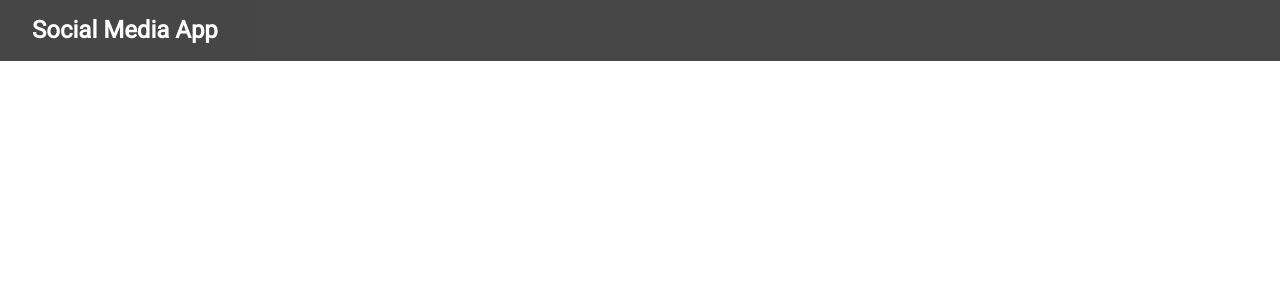
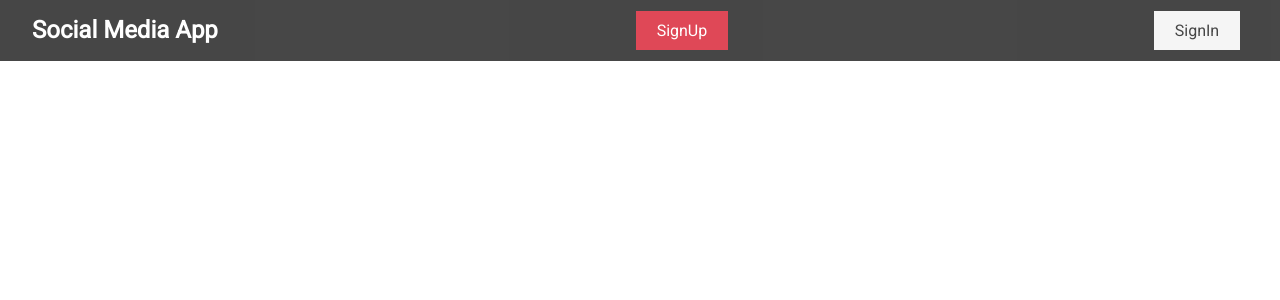
Before and after one commit to Shashalogy06/social-media-app, a React (Create React App) app: page / in a window 1280 px wide. Shown: the top 300 px of the page. Built offline with nearby package versions, Linux system fonts and the light colour scheme.

Commit message:
Added buttons in navbar

```diff
--- a/src/components/layout/NavBar.js
+++ b/src/components/layout/NavBar.js
@@ -4,6 +4,12 @@ function NavBar() {
   return (
     <nav className="navbar bg-dark">
       <h1>Social Media App</h1>
+      <button type="button" class="btn btn-primary ">
+        SignUp
+      </button>
+      <button type="button" class="btn btn-light ">
+        SignIn
+      </button>
     </nav>
   );
 }
```
